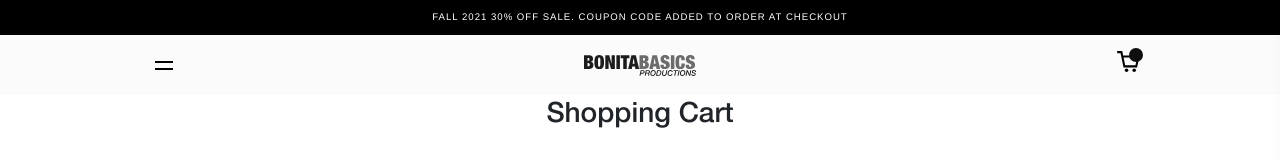
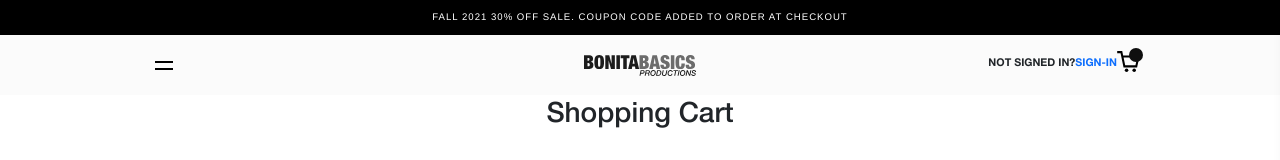
Before and after one commit to mrstevedev/bbpmusiclibrary, a Next.js app: page /cart in a window 1280 px wide. Shown: the top 160 px of the page. Built offline with nearby package versions, Linux system fonts and the light colour scheme.

Commit message:
Updated signin link styles

```diff
--- a/components/Header.js
+++ b/components/Header.js
@@ -28,6 +28,16 @@ export default function Header(props) {
                 </Link>
               </div>
               <div className="col col-2 col-lg-2 d-flex justify-content-end">
+              <span className={ styles.signIn__container } style={{ fontWeight: 'bold', fontSize: '0.67rem', textTransform: 'uppercase', padding: '0.2rem 0 0 0' }}>
+                {/* <Link href="/register">
+                    <a style={{ margin: '0 0.3rem 0 0.3rem', color: '#333' }}>Register</a>
+                  </Link>
+                  <span style={{ color: '#333' }}>|</span> */}
+                  Not Signed In?
+                  <Link href="/signin">
+                    <a className={ styles.signIn__Link }>Sign-In</a>
+                 </Link>
+                </span>
                 <CartIcon handleShowCart={props.handleShowCart} />
               </div>
           </div>
```
